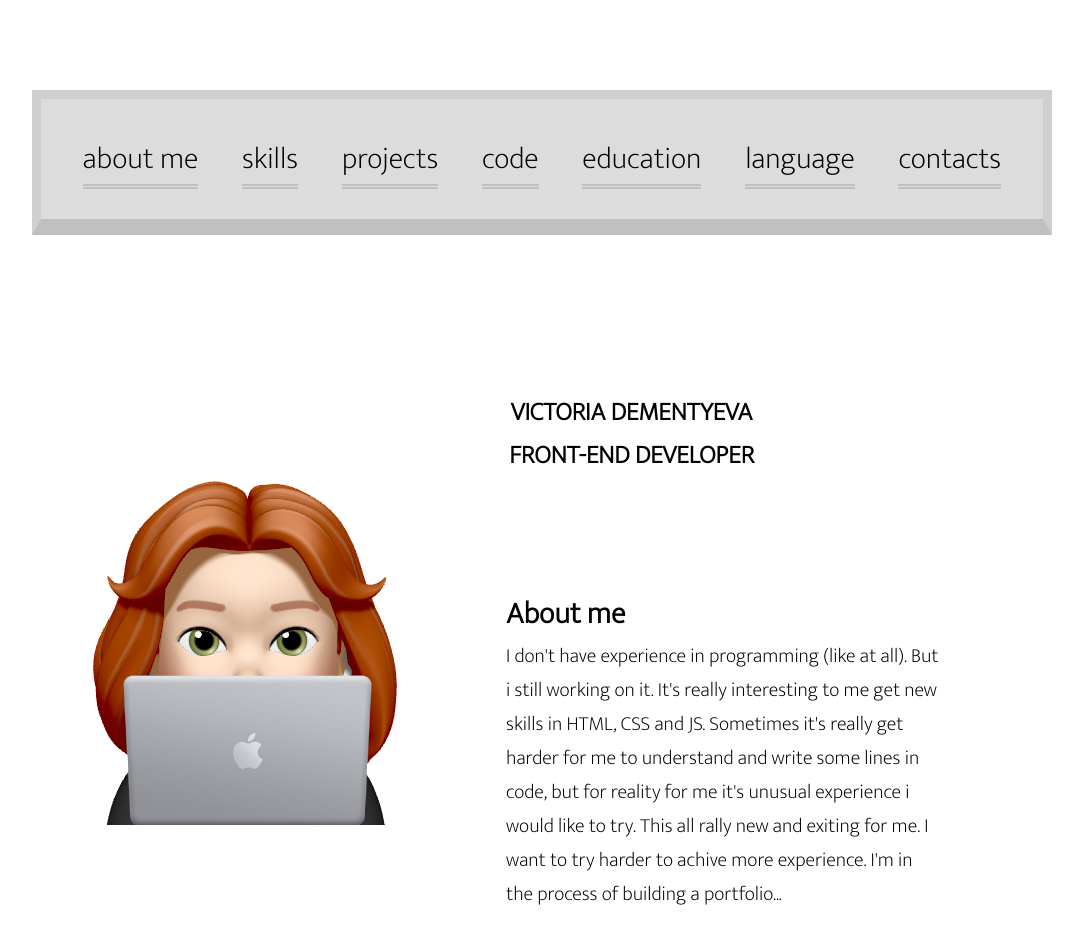
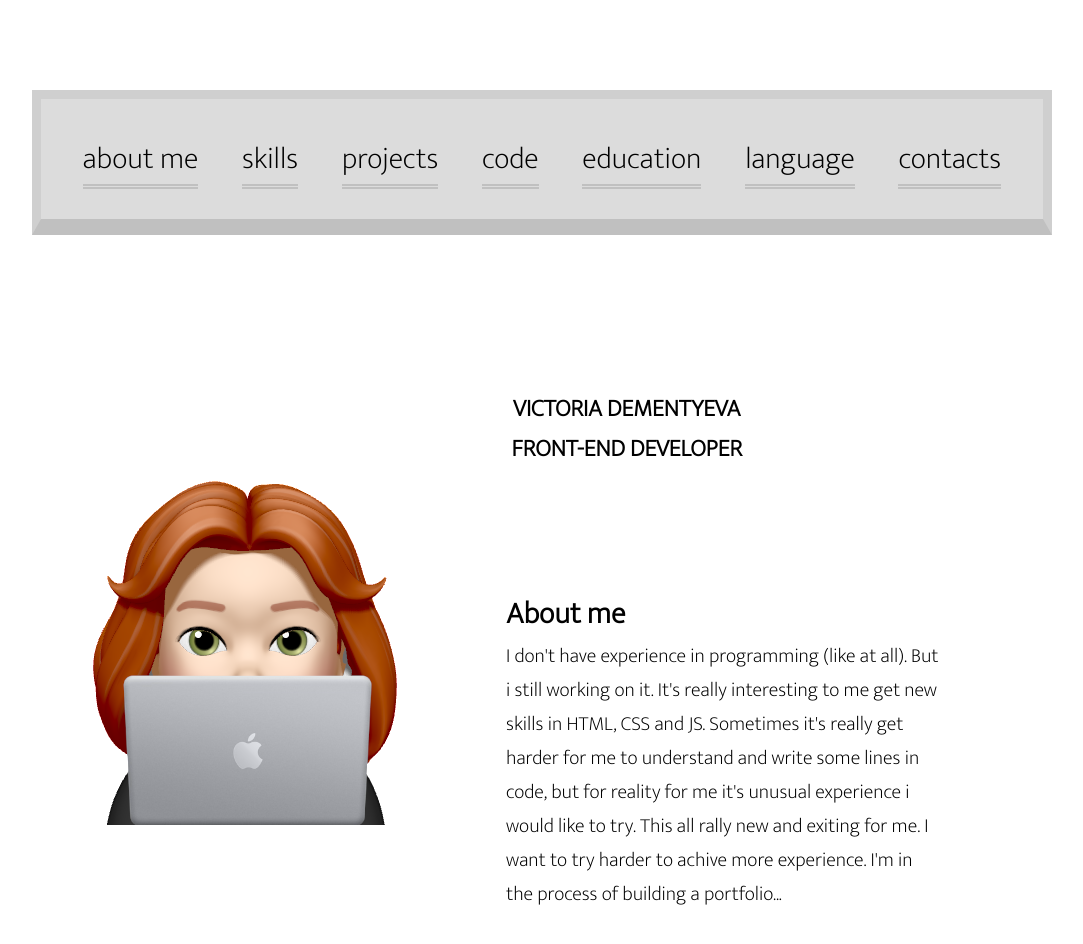
Before and after one commit to pyklek/rsschool-cv, a plain HTML site: page index.html in a window 1280 px wide. Shown: the top 944 px of the page, without its empty margins (98-1181 px from the left). Drawn offline with Linux system fonts and the light colour scheme.

Commit message:
feat: add new style1

```diff
--- a/style.css
+++ b/style.css
@@ -41,8 +41,7 @@ body {
   text-align: center;
   text-transform: uppercase;
   float:right;
-  margin: 2em 20em 2em 0 ;
-  font-size: 17px;
+  margin: 2em 22em 2em 0 ;
 }
 .section {
   font-size: 20px;
```
